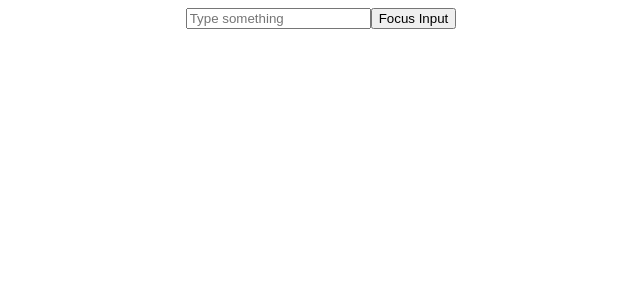
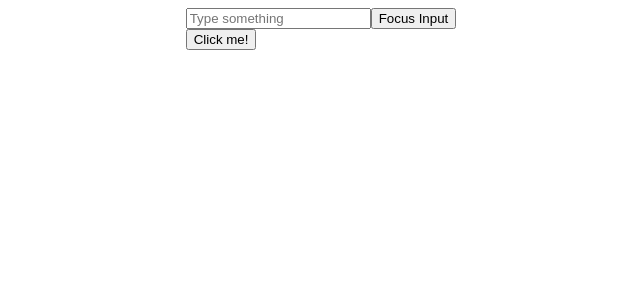
Before and after one commit to rohitware/react-skill-builder, a React (Vite) app: page / in a window 1280 px wide. Shown: the top 300 px of the page, without its empty margins (319-959 px from the left). Built offline with nearby package versions, Linux system fonts and the light colour scheme.

Commit message:
UseRef learning..

```diff
--- a/src/App.jsx
+++ b/src/App.jsx
@@ -10,6 +10,7 @@ import Users from "./UseEffect/Users";
 import Timer from "./UseEffect/Timer";
 import Interval from "./UseEffect/Interval";
 import Autofucus from "./UseRef/Focus";
+import ClickCounter from "./UseRef/ClickCounter";
 
 function App() {
   return (
@@ -20,12 +21,13 @@ function App() {
         <Car name="Fiat" model="500" color="white" />
         <MyCars />
         <MyForm /> */}
-        {/* <Counter />
-        <Form /> */}
+        {/* <Counter /> */}
+        {/* <Form />  */}
         {/* <Users /> */}
         {/* <Timer />
         <Interval /> */}
-        <Autofucus />
+        <Autofucus /> <br />
+        <ClickCounter />
       </div>
     </>
   );
--- /dev/null
+++ b/src/UseRef/ClickCounter.jsx
@@ -0,0 +1,17 @@
+import React from "react";
+import { useRef } from "react";
+
+function ClickCounter() {
+  const countRef = useRef(0);
+  const handleClick = () => {
+    countRef.current++;
+    console.log("Clicked", countRef.current);
+  };
+  return (
+    <>
+      <button onClick={handleClick}>Click me!</button>
+    </>
+  );
+}
+
+export default ClickCounter;
--- a/src/useState/Counter.jsx
+++ b/src/useState/Counter.jsx
@@ -2,6 +2,8 @@ import React, { useState } from "react";
 
 function Counter() {
   const [count, setCount] = useState(0);
+  console.log("Component rendered");
+
   return (
     <>
       <p>count: {count}</p>
```
